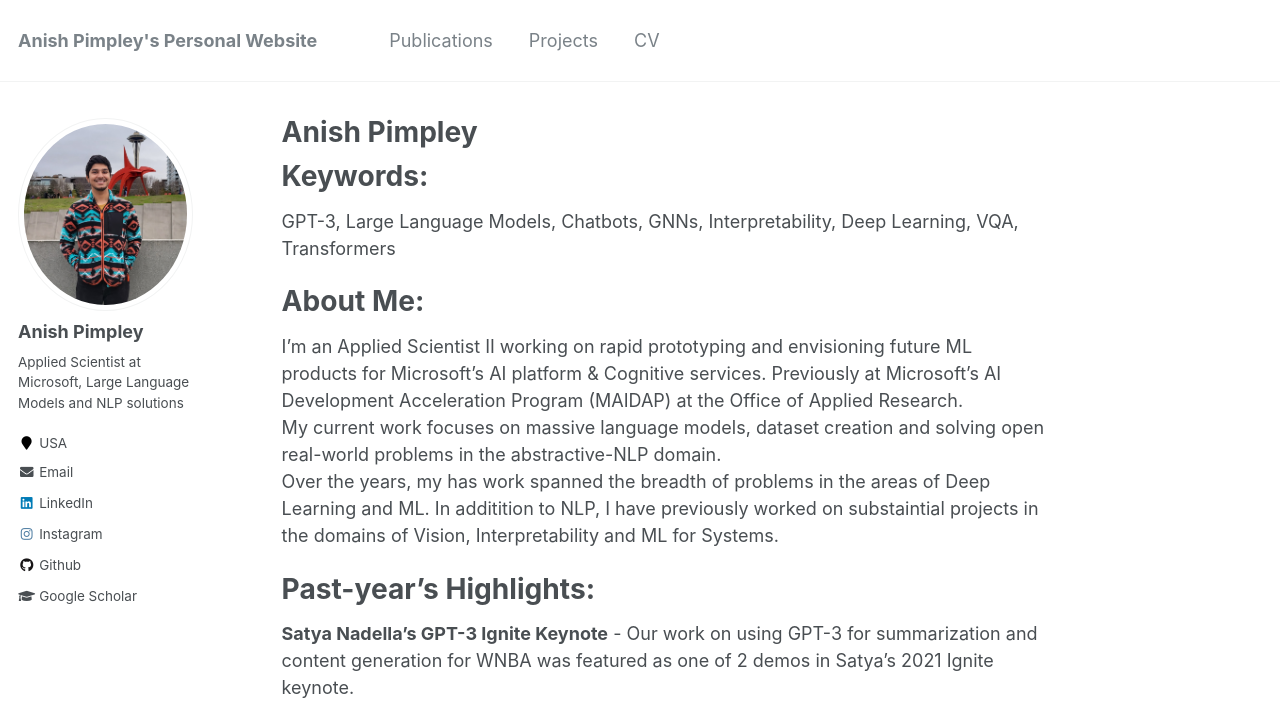
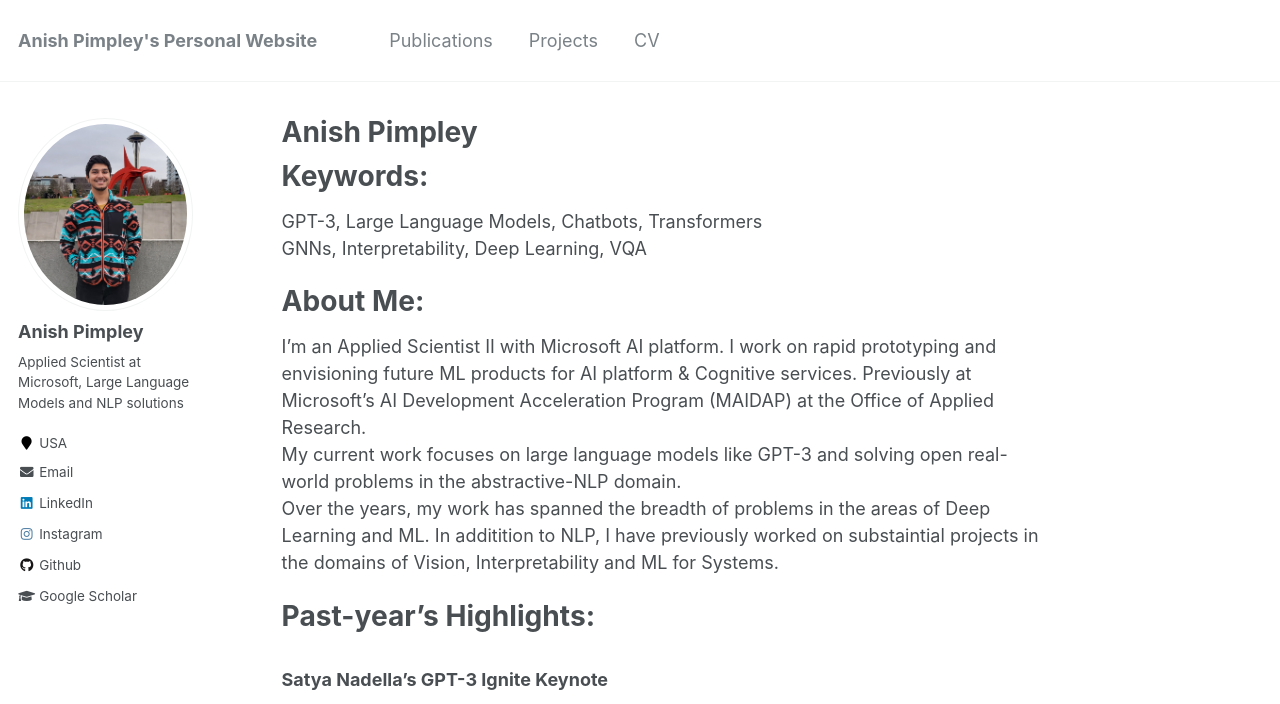
Before and after one commit to AnishPimpley/anishpimpley.github.io, a Jekyll site: the page built from _pages/about.md, in a window 1280 px wide and 1400 px high. Shown: the top 704 px of the window. Built offline with Jekyll 4.4.1, drawn with Linux system fonts in a browser that asks for light colours; some of the changed text lies outside the part shown.

Commit message:
some updates

```diff
--- a/_pages/about.md
+++ b/_pages/about.md
@@ -12,24 +12,25 @@ youtubeId2: QE9vT0zaZdU
 
 Keywords:
 ======
-GPT-3, Large Language Models, Chatbots, GNNs, Interpretability, Deep Learning, VQA, Transformers
+GPT-3, Large Language Models, Chatbots, Transformers
+GNNs, Interpretability, Deep Learning, VQA
 
 About Me:
 ======
-I’m an Applied Scientist II working on rapid prototyping and envisioning future ML products for Microsoft’s AI platform & Cognitive services. Previously at Microsoft’s AI Development Acceleration Program (MAIDAP) at the Office of Applied Research.
-My current work focuses on massive language models, dataset creation and solving open real-world problems in the abstractive-NLP domain.
-Over the years, my has work spanned the breadth of problems in the areas of Deep Learning and ML. In additition to NLP, I have previously worked on substaintial projects in the domains of Vision, Interpretability and ML for Systems.
+I’m an Applied Scientist II with Microsoft AI platform. I work on rapid prototyping and envisioning future ML products for AI platform & Cognitive services. Previously at Microsoft’s AI Development Acceleration Program (MAIDAP) at the Office of Applied Research.
+My current work focuses on large language models like GPT-3 and solving open real-world problems in the abstractive-NLP domain.
+Over the years, my work has spanned the breadth of problems in the areas of Deep Learning and ML. In additition to NLP, I have previously worked on substaintial projects in the domains of Vision, Interpretability and ML for Systems.
 
 Past-year's Highlights:
 =====
 
-**Satya Nadella's GPT-3 Ignite Keynote** - Our work on using GPT-3 for summarization and content generation for WNBA was featured as one of 2 demos in Satya's 2021 Ignite keynote.
-
+### Satya Nadella's GPT-3 Ignite Keynote
+Our work on using GPT-3 for summarization and content generation for WNBA was featured as one of 2 demos in Satya's 2021 Ignite keynote.
 {% include youtubePlayer.html id=page.youtubeId1 %}
 
 
-**Optimal Resource Allocation for Big Data workloads** -  Our work on petabyte scale resource use prediction from computational graphs was published in EDBT 2022 with associated patent.
-
+### Optimal Resource Allocation for Big Data workloads
+Our work on petabyte scale resource use prediction from computational graphs was published in EDBT 2022 with associated patent.
 {% include youtubePlayer.html id=page.youtubeId2 %}
 
 
@@ -37,9 +38,9 @@ Professional Summary:
 =====
 
 ### Publications
-* EDBT 2022 - Towards Optimal Resource Allocation for Big Data Analytics
-* ER 2020 - A Case Study of SHAP TreeExplainer and TreeInterpreter
-* US Patent - Optimizing job runtimes via prediction--based token allocation
+* [EDBT 2022](https://openproceedings.org/2022/conf/edbt/paper-78.pdf) - Towards Optimal Resource Allocation for Big Data Analytics
+* [ER 2020](https://link.springer.com/chapter/10.1007/978-3-030-65847-2_4) - Evaluating Tree Explanation Methods for Anomaly Reasoning
+* [US Patent](https://www.freepatentsonline.com/y2022/0100763.html) - Optimizing job runtimes via prediction--based token allocation
 * US Patent app. - Intelligent table suggestion and conversion for text
 
 ### Professional
```
